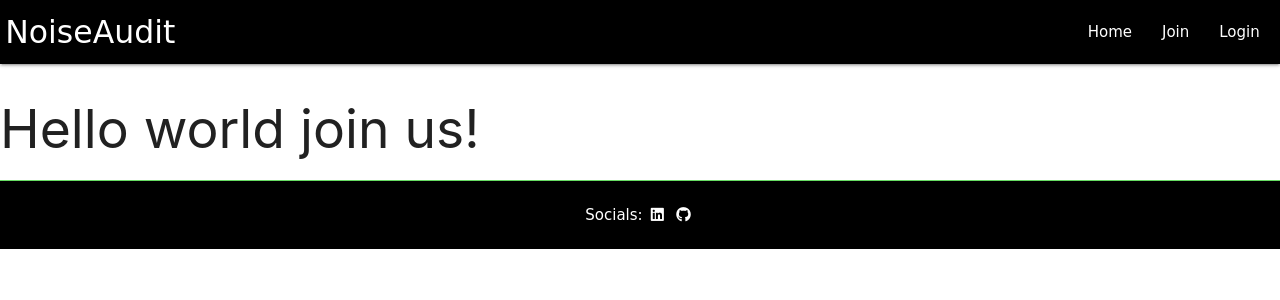
After one commit to PSebastian96/pjt3-NoiseAudit, a Flask app: page /join in a window 1280 px wide. The commit adds this page. Shown: the top 300 px of the page. Run offline with Flask 3, Linux system fonts and the light colour scheme; some libraries are stand-ins or nearby versions; some web fonts are replaced.

Commit message:
join and signin templates added

```diff
--- a/app.py
+++ b/app.py
@@ -23,6 +23,16 @@ def index():
     return render_template("index.html")
 
 
+@app.route("/join")
+def join():
+    return render_template("join.html")
+
+
+@app.route("/signin")
+def signin():
+    return render_template("signin.html")
+
+
 if __name__ == "__main__":
     app.run(host=os.environ.get("IP"),
             port=int(os.environ.get("PORT")),
--- a/static/css/style.css
+++ b/static/css/style.css
@@ -25,11 +25,6 @@
 }
 
 .brand-logo:hover {
-    color: #68dc64;
-}
-
-.active {
-    text-decoration: underline;
     color: #68dc64;
 }
 
--- a/static/js/script.js
+++ b/static/js/script.js
@@ -1,14 +1,6 @@
 //mobile navbar
 $(document).ready(function(){
     $('.sidenav').sidenav();
-  });
-
-//active current page
-  $(document).ready(function(){
-    $('ul li a').click(function(){
-      $('li a').removeClass("active");
-      $(this).addClass("active");
-  });
   });
 
 //accordion f.a.q
--- a/templates/base.html
+++ b/templates/base.html
@@ -21,9 +21,9 @@
                 <a href="{{ url_for('index') }}" class="brand-logo">NoiseAudit</a>
                 <a href="#" data-target="mobile-demo" class="sidenav-trigger right"><i class="fas fa-bars"></i></a>
                 <ul class="right hide-on-med-and-down menu-list">
-                    <li><a href="{{ url_for('index') }}" class="active">Home</a></li>
-                    <li><a href="#">Join</a></li>
-                    <li><a href="#">Login</a></li>
+                    <li class="nav-item"><a href="{{ url_for('index') }}">Home</a></li>
+                    <li class="nav-item"><a href="{{ url_for('join') }}">Join</a></li>
+                    <li class="nav-item"><a href="{{ url_for('signin') }}">Login</a></li>
                 </ul>
                 </div>
             </nav>
--- /dev/null
+++ b/templates/join.html
@@ -0,0 +1,5 @@
+{% extends 'base.html' %}
+
+{% block content %}
+<h2>Hello world join us!</h2>
+{% endblock %}
--- /dev/null
+++ b/templates/signin.html
@@ -0,0 +1,5 @@
+{% extends 'base.html' %}
+
+{% block content %}
+<h2>Hello world sign in!</h2>
+{% endblock %}
```
